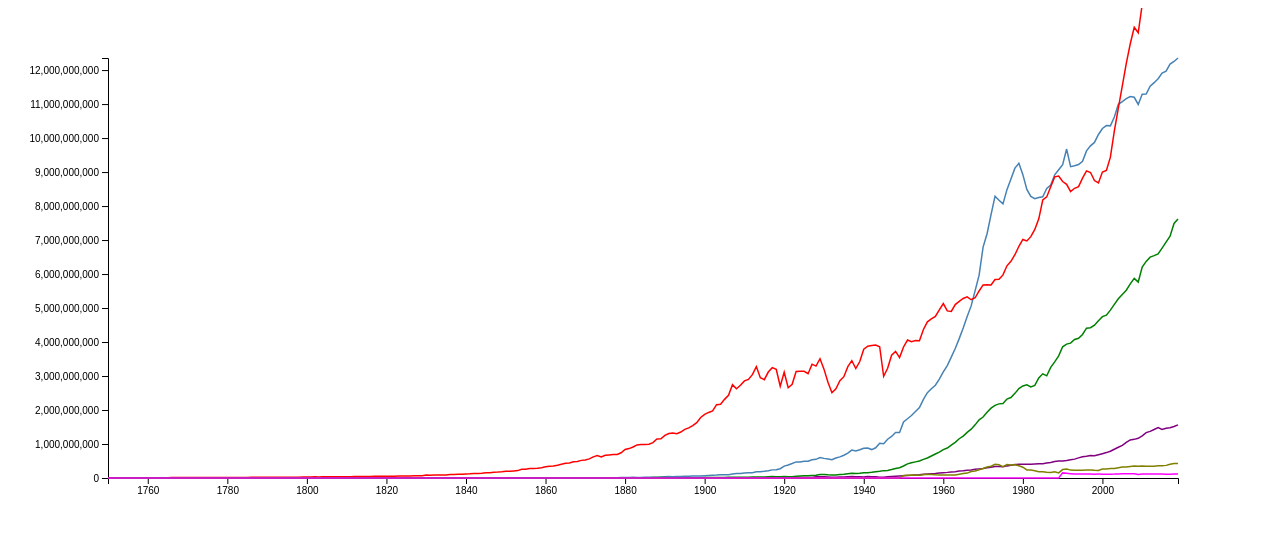
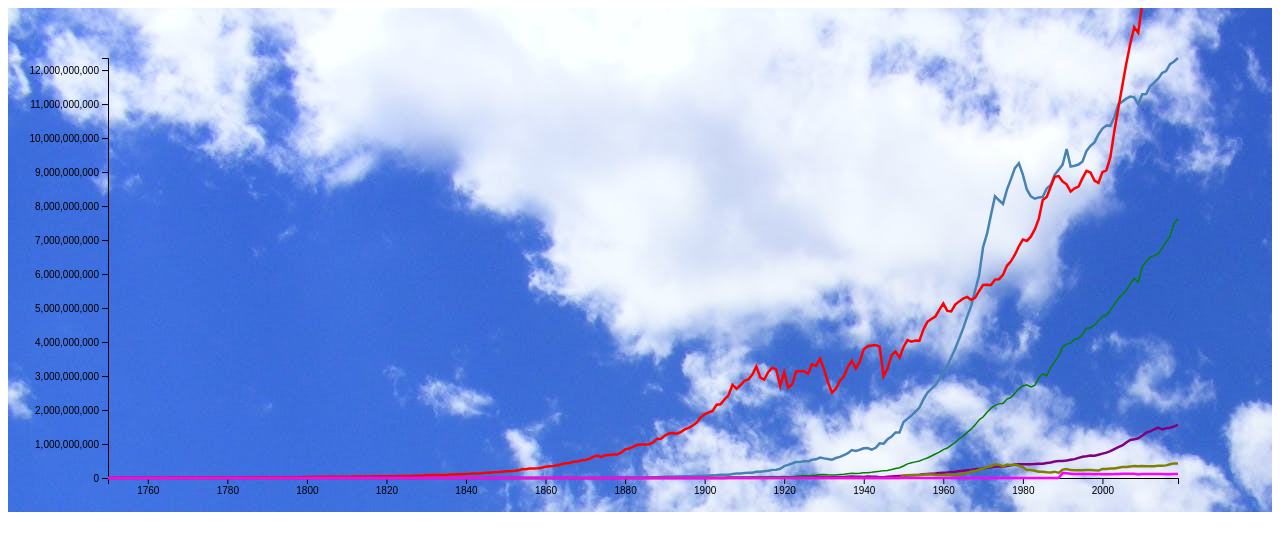
Before and after one commit to dbiswas0605/MCS-DS-CS-416-InteractiveStoryTelling, a plain HTML site: page index.html in a window 1280 px wide. Drawn offline with nearby package versions, Linux system fonts and the light colour scheme.

Commit message:
Added Image

```diff
--- a/index.html
+++ b/index.html
@@ -4,9 +4,8 @@
       <!-- <script src="https://d3js.org/d3.v7.min.js"></script> -->
       <script src="https://d3js.org/d3.v4.js"></script>
    </head>
-
    <body onload = 'init()'>
-      <div id="my_dataviz"></div>
+      <div id="my_dataviz" style="background-image: url('./Images/blue-clouds.jpeg');"></div>
 
       <script>
 
@@ -118,7 +117,7 @@
                 .datum(arrOilEmission)
                 .attr("fill", "none")
                 .attr("stroke", "steelblue")
-                .attr("stroke-width", 1.5)
+                .attr("stroke-width", 2.5)
                 .attr("d", d3.line()
                 .x(function(d) { return x(d.date) })
                 .y(function(d) { return y(d.value) })
@@ -128,7 +127,7 @@
                 .datum(arrCoalEmission)
                 .attr("fill", "none")
                 .attr("stroke", "red")
-                .attr("stroke-width", 1.5)
+                .attr("stroke-width", 2.5)
                 .attr("d", d3.line()
                 .x(function(d) { return x(d.date) })
                 .y(function(d) { return y(d.value) })
@@ -139,7 +138,7 @@
                 .datum(arrCementEmission)
                 .attr("fill", "none")
                 .attr("stroke", "purple")
-                .attr("stroke-width", 1.5)
+                .attr("stroke-width", 2.5)
                 .attr("d", d3.line()
                 .x(function(d) { return x(d.date) })
                 .y(function(d) { return y(d.value) })
@@ -150,7 +149,7 @@
                 .datum(arrFlarEmission)
                 .attr("fill", "none")
                 .attr("stroke", "olive")
-                .attr("stroke-width", 1.5)
+                .attr("stroke-width", 2.5)
                 .attr("d", d3.line()
                 .x(function(d) { return x(d.date) })
                 .y(function(d) { return y(d.value) })
@@ -170,7 +169,7 @@
                 .datum(arrOtherEmission)
                 .attr("fill", "none")
                 .attr("stroke", "magenta")
-                .attr("stroke-width", 1.5)
+                .attr("stroke-width", 2.5)
                 .attr("d", d3.line()
                 .x(function(d) { return x(d.date) })
                 .y(function(d) { return y(d.value) })
```
Also changed, not shown: Images/blue-clouds.jpeg (added).
